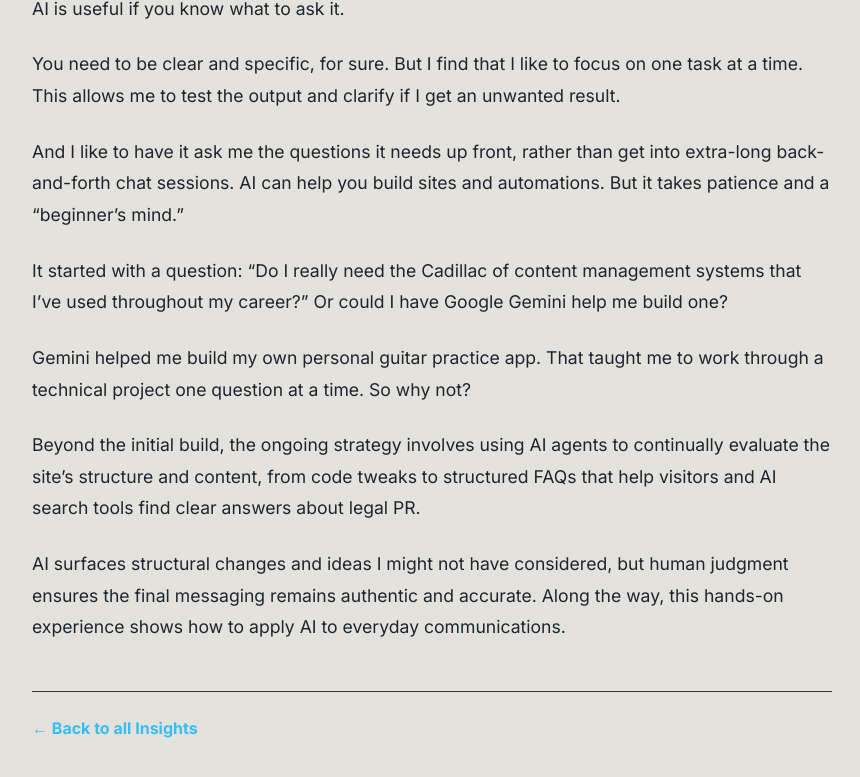
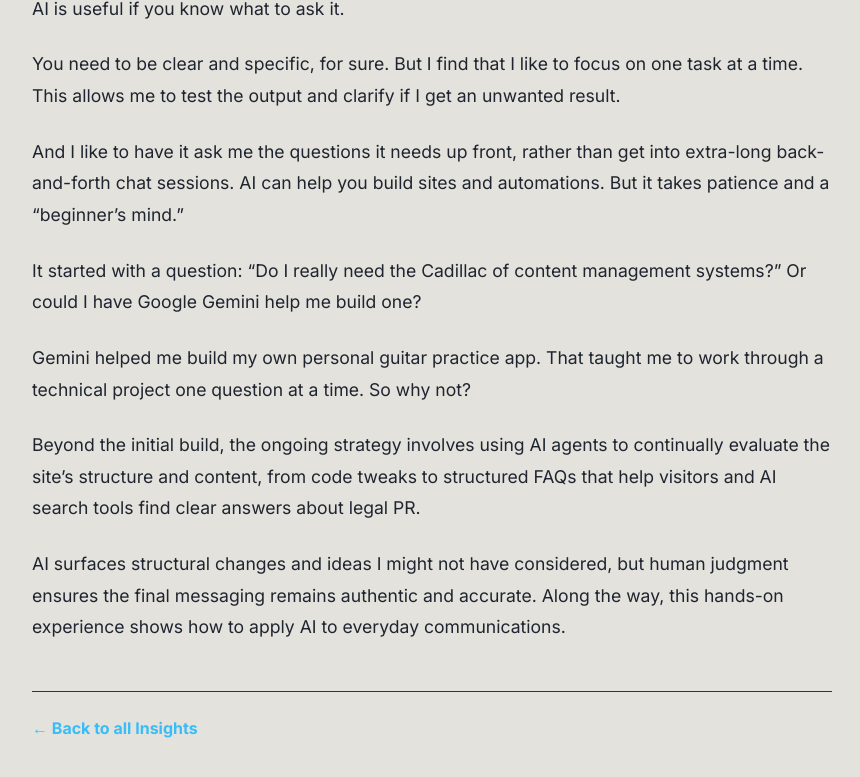
Before and after one commit to jkandel/kandel-website, a Jekyll site: the page built from _posts/2026-10-05-building-with-ai-one-stepping-stone-at-a-time.md, in a window 1280 px wide and 900 px high, scrolled down 1265 px. Shown: the top 777 px of the window, without its empty margins (208-1068 px from the left). Built offline with Jekyll 4.4.1, drawn with Linux system fonts in a browser that asks for light colours.

Commit message:
Update _posts/2026-10-05-building-with-ai-one-stepping-stone-at-a-time.md (via Pages CMS)

```diff
--- a/_posts/2026-10-05-building-with-ai-one-stepping-stone-at-a-time.md
+++ b/_posts/2026-10-05-building-with-ai-one-stepping-stone-at-a-time.md
@@ -18,7 +18,7 @@ You need to be clear and specific, for sure. But I find that I like to focus on
 
 And I like to have it ask me the questions it needs up front, rather than get into extra-long back-and-forth chat sessions. AI can help you build sites and automations. But it takes patience and a "beginner's mind."
 
-It started with a question: "Do I really need the Cadillac of content management systems that I've used throughout my career?" Or could I have Google Gemini help me build one?
+It started with a question: "Do I really need the Cadillac of content management systems?" Or could I have Google Gemini help me build one?
 
 Gemini helped me build my own personal guitar practice app. That taught me to work through a technical project one question at a time. So why not?
 
```
